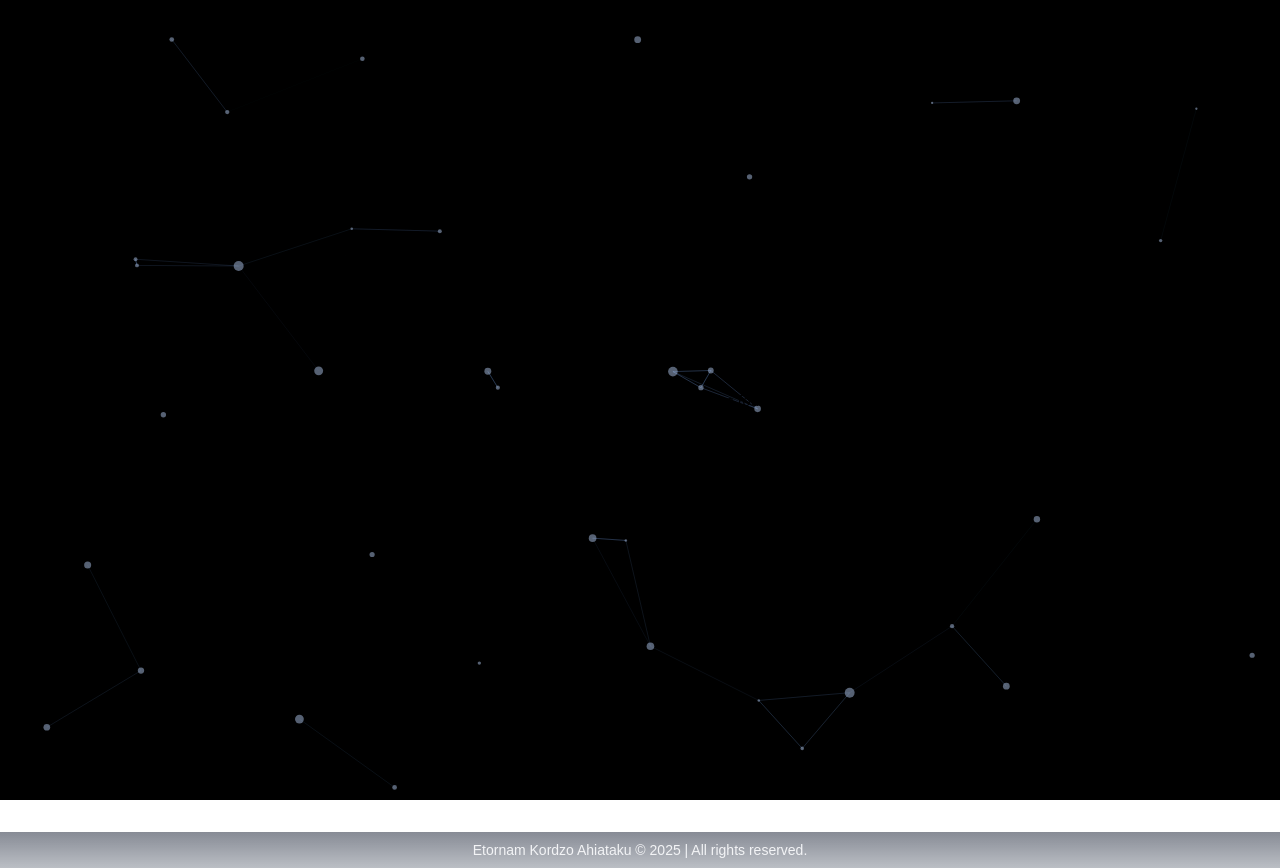
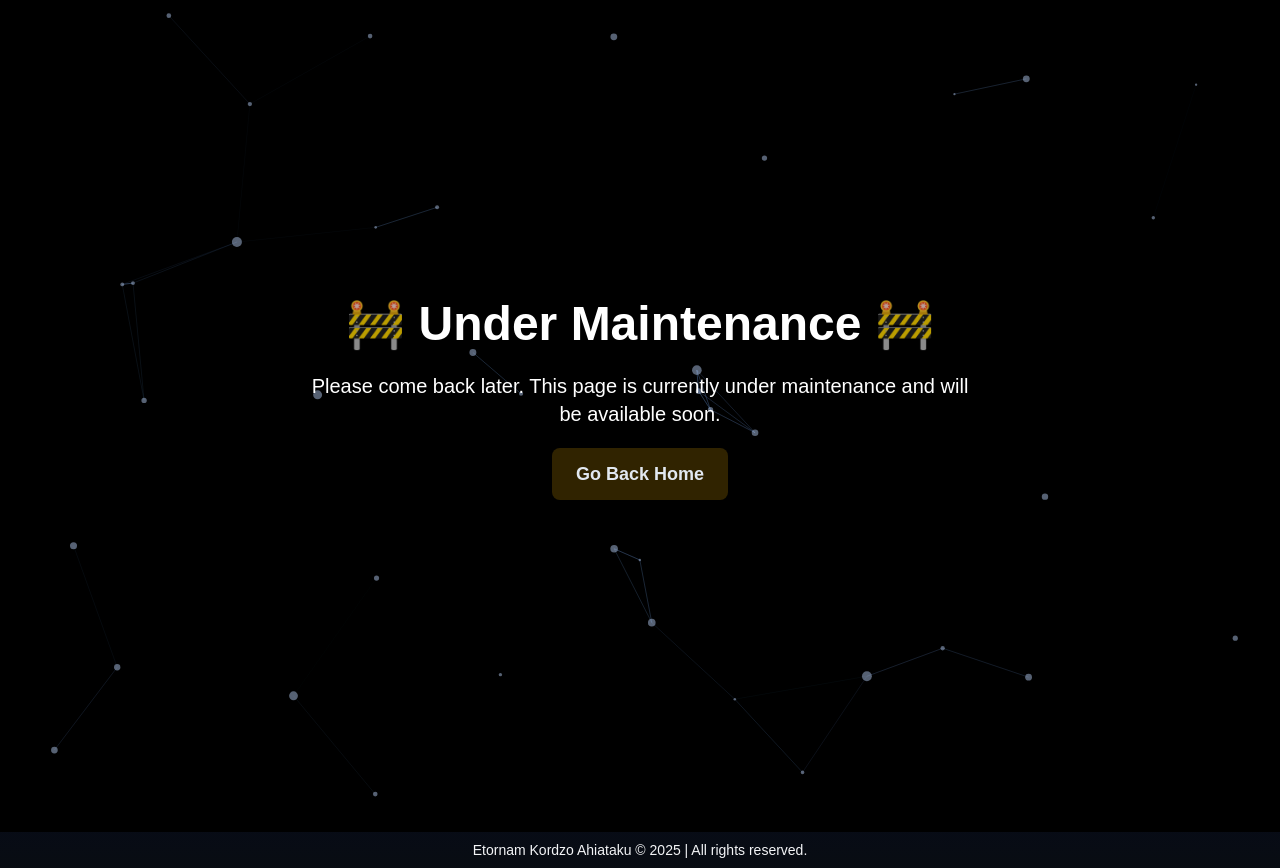
Before and after one commit to etor01/dev-tornam, a Next.js app: page /maintainance in a window 1280 px wide. Before the commit this address had no page. Built offline with nearby package versions, Linux system fonts and the light colour scheme.

Commit message:
Created the maintenace page and updated the project section

```diff
--- a/src/app/components/sections/Projects.tsx
+++ b/src/app/components/sections/Projects.tsx
@@ -19,8 +19,8 @@ const PROJECTS: ProjectData[] = [
         description: "An AI-powered medical imaging analysis tool designed to assist professionals in early diagnosis of breast related diseases. Has a chat bot for clients to educate them on breast cancer prevention and care.",
         logoChar: "M",
         techStack: ["Next.js 14", "Ollama", "Bootstrap", "LM Studio", "Git", "Lama 3.2 Model"],
-        liveLink: "#",
-        githubLink: "#",
+        liveLink: "/maintainance",
+        githubLink: "/maintainance",
         featured: false,
     },
     {
@@ -29,8 +29,8 @@ const PROJECTS: ProjectData[] = [
         description: "A semester course assignment built with php, bootstrap and vanilla js. Cleanse guru is a platform that connects skilled cleaners to service seekers, providing an easy way to book cleaning services online.",
         logoChar: "C",
         techStack: ["php", "Javascript", "Git", "Bootrap"],
-        liveLink: "#",
-        githubLink: "#",
+        liveLink: "/maintainance",
+        githubLink: "/maintainance",
     },
     {
         id: 3,
@@ -38,8 +38,8 @@ const PROJECTS: ProjectData[] = [
         description: "Agricultural management platform connecting local farmers with distributors and also provide a simplified way of managing farms through data-driven insights with AI and IoT integration.",
         logoChar: "A",
         techStack: ["TypeScript", "NestJS", "Supabase", "HuggingFace", "PayStack", "Vercel"],
-        liveLink: "#",
-        githubLink: "#",
+        liveLink: "https://agriboost2-vs4s.vercel.app/",
+        githubLink: "https://github.com/etor01/agriboost2",
     },
     {
         id: 4,
@@ -47,8 +47,8 @@ const PROJECTS: ProjectData[] = [
         description: "Smart recycling initiative platform to educate people on sustainable waste management practices.",
         logoChar: "C",
         techStack: ["JavaScript", "Bootstrap", "Git", "HTML"],
-        liveLink: "#",
-        githubLink: "#",
+        liveLink: "https://etor01.github.io/HCI/",
+        githubLink: "https://github.com/etor01/HCI",
     },
 ];
 
--- /dev/null
+++ b/src/app/maintainance/page.tsx
@@ -0,0 +1,17 @@
+import Link from "next/link";
+
+export default function ConstructionPage() {
+  return (
+    <div className="container mx-auto flex flex-col items-center justify-center min-h-screen text-white">
+      <h1 className=" mx-auto text-lg md:text-5xl font-bold mb-6 ">
+        <span className="animate-pulse">🚧</span> Under Maintenance  <span className="animate-pulse">🚧</span>
+      </h1>
+      <p className="text-xl text-center max-w-2xl">
+        Please come back later. This page is currently under maintenance and will be available soon.
+      </p>
+      <Link href="/" className="px-6 py-3 bg-yellow-500/20 text-slate-200 rounded-lg text-lg font-bold mt-5 hover:bg-yellow-600/20 hover:text-yellow-200 transition">
+        Go Back Home
+      </Link>
+    </div>
+  );
+}
```
